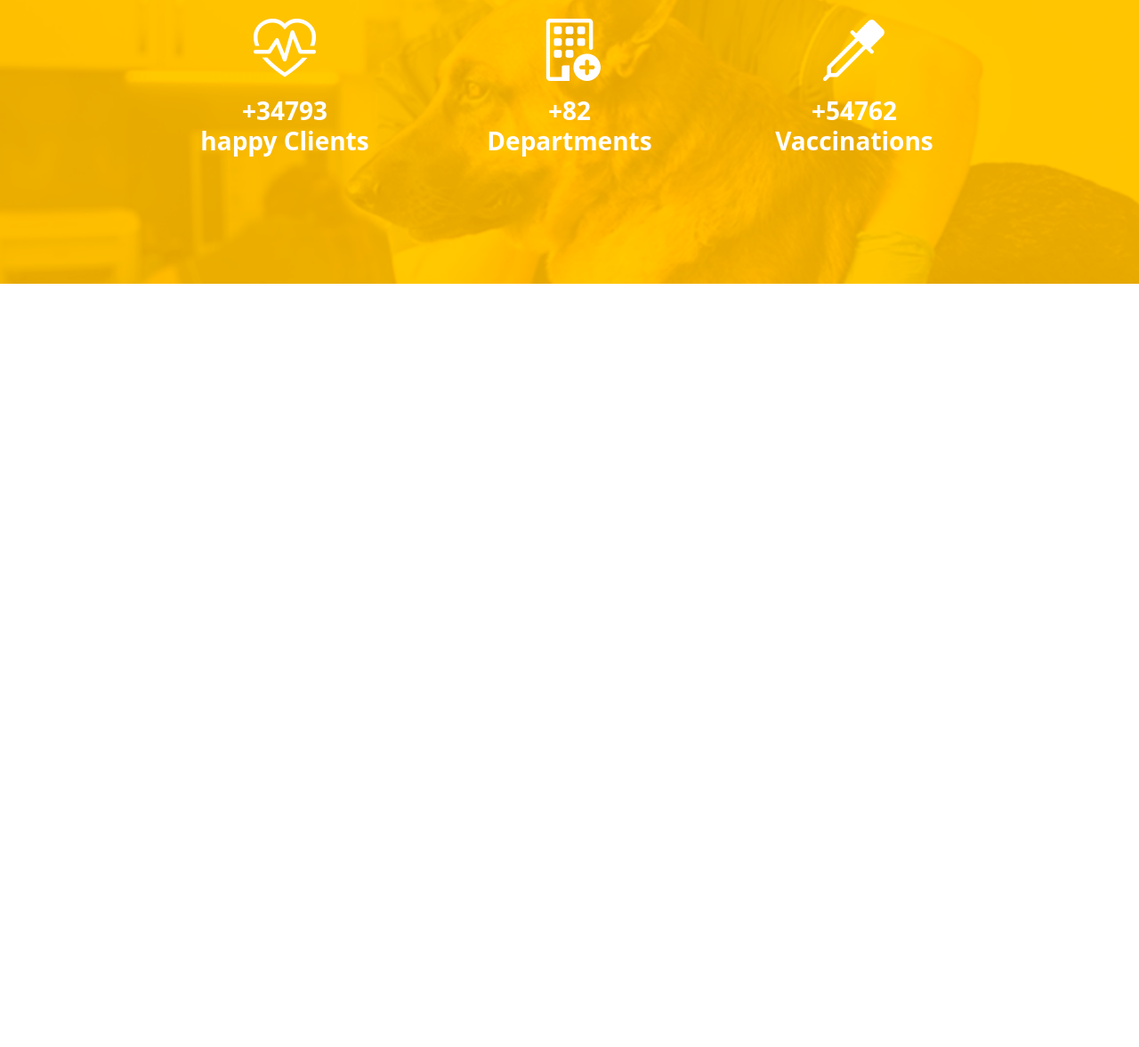
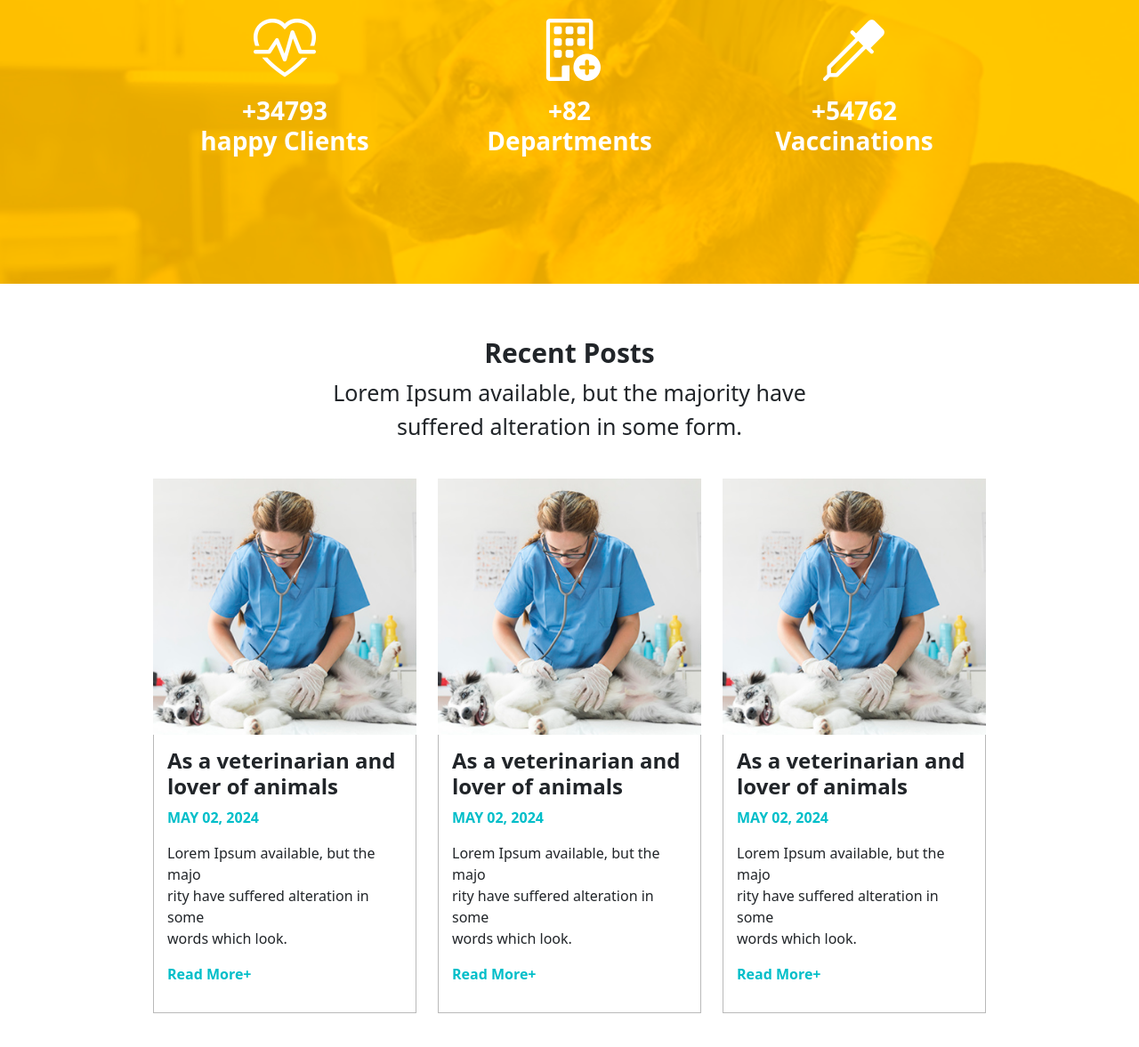
Before and after one commit to Mohit-netizen/HappyTails, a plain HTML site: page index.html in a window 1280 px wide. Shown: the part 1970-3147 px from the top of the page at 89% size. Before the commit the page ends 2309 px from the top, so only its background shows below. Drawn offline with nearby package versions, Linux system fonts and the light colour scheme.

Commit message:
<!-- articles -->

```diff
--- a/css/style.css
+++ b/css/style.css
@@ -215,3 +215,32 @@
 #icon3 {
     font-size: 70px;
 }
+
+/* <!-- articles --> */
+
+#article{
+    padding-bottom: 40px;
+    padding-top: 40px;
+}
+
+#posts{
+    font-weight: bolder;
+    font-size: 30px;
+
+}
+#disc{
+    font-size: 25px;
+
+}
+.title{
+    font-weight: bolder;
+}
+.date,.link{
+    color: #00bec9;
+    font-weight: bolder;
+}
+.article-border{
+    padding: 15px;
+    border:1px solid rgb(185,185,185) ;
+    border-top: 0;
+}
--- a/index.html
+++ b/index.html
@@ -126,6 +126,53 @@
         </div>
         </div>
 
+        <!-- articles -->
+
+        <div class="row justify-content-center " id="article">
+          <div class="col-12 text-center ">
+            <h4 id="posts">Recent Posts </h4>
+            <p id="disc">Lorem Ipsum available, but the majority have<br>suffered alteration in some form.</p>
+            </div>
+          <div class="col-md-3 col-11 mt-4" >
+            <img src="/images/treat1.png" class="img-fluid" alt="" >
+            <div class="article-border">
+              <h4 class="title">As a veterinarian and <br> lover of animals</h4>
+                <p class="date">MAY 02, 2024</p>
+                <p class="article">Lorem Ipsum available, but the majo <br> rity have suffered alteration in some <br> words which look.</p>
+                <p class="link">Read More+</p>
+              </div>
+            </div>
+            <div class="col-md-3 col-11 mt-4" >
+              <img src="/images/treat1.png" class="img-fluid" alt="">
+              <div class="article-border">
+                <h4 class="title">As a veterinarian and <br> lover of animals</h4>
+                  <p class="date">MAY 02, 2024</p>
+                  <p class="article">Lorem Ipsum available, but the majo <br> rity have suffered alteration in some <br> words which look.</p>
+                  <p class="link">Read More+</p>
+                </div>
+              </div>
+              <div class="col-md-3 col-11 mt-4" >
+                <img src="/images/treat1.png"  class="img-fluid" alt="">
+                <div class="article-border">
+                  <h4 class="title">As a veterinarian and <br> lover of animals</h4>
+                    <p class="date">MAY 02, 2024</p>
+                    <p class="article">Lorem Ipsum available, but the majo <br> rity have suffered alteration in some <br> words which look.</p>
+                    <p class="link">Read More+</p>
+                  </div>
+                </div>
+
+
+
+
+
+
+
+
+
+
+
+        </div>
+
 
 
 
```
Also changed, not shown: images/treat1.png (added), images/treat2.png (added), images/treat3.png (added).
